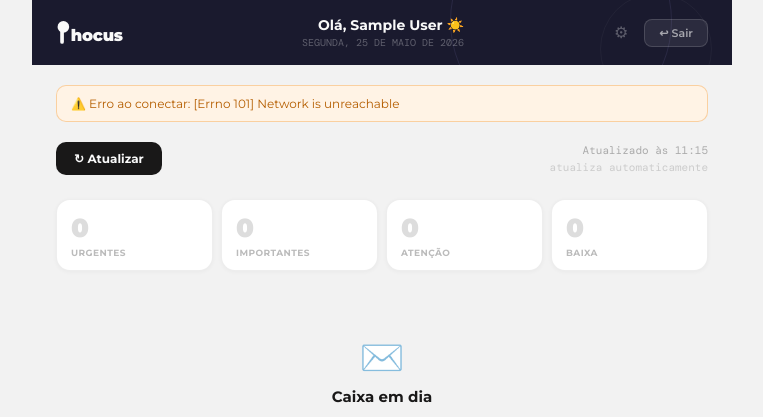
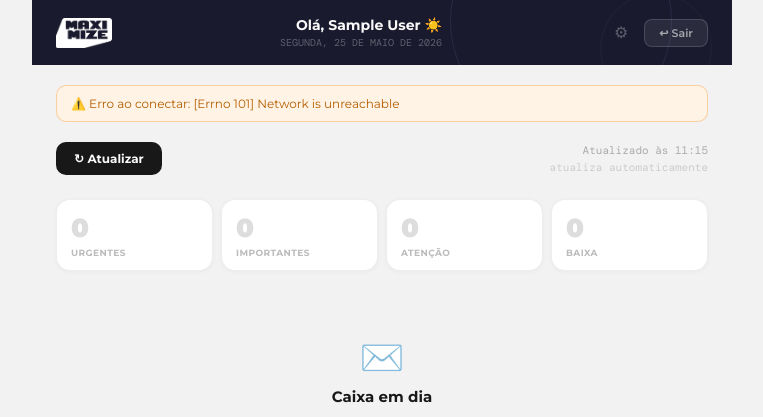
Before and after one commit to Cleverthonfalcao/phocus-meudia, a Flask app: page /meu-dia in a window 1280 px wide. Shown: the top 417 px of the page, without its empty margins (258-1021 px from the left). Run offline with Flask 3, Linux system fonts and the light colour scheme; the visitor is signed in with stand-in values (Sample User, id 1); data that the repository does not hold is empty; some libraries are stand-ins or nearby versions.

Commit message:
fix: substitui SVG inline pelo PNG real no header do dashboard
- Phocus: logo-phocus-branca.png
- Maximize: logo-maxi-branca.png
- Condicional por empresa via Jinja2

Co-Authored-By: Claude Sonnet 4.6 <noreply@anthropic.com>

```diff
--- a/templates/meu_dia.html
+++ b/templates/meu_dia.html
@@ -162,12 +162,11 @@ body{font-family:'Montserrat',sans-serif;background:#F2F2F2;color:#191818;min-he
   <!-- Header -->
   <div class="header">
     <div class="header-left">
-      <svg viewBox="0 0 380 100" width="100" xmlns="http://www.w3.org/2000/svg">
-        <circle cx="28" cy="30" r="22" fill="#F9F9F9"/>
-        <rect x="16" y="42" width="14" height="52" rx="7" fill="#F9F9F9"/>
-        <text x="56" y="83" font-family="'Montserrat','Arial Rounded MT Bold',sans-serif"
-              font-weight="900" font-size="62" fill="#F9F9F9" letter-spacing="-1">hocus</text>
-      </svg>
+      {% if empresa == 'maximize' %}
+        <img src="/static/logo-maxi-branca.png" alt="Maximize" style="height:30px">
+      {% else %}
+        <img src="/static/logo-phocus-branca.png" alt="Phocus Propaganda" style="height:30px">
+      {% endif %}
     </div>
     <div class="header-info">
       <div class="greeting">Olá, {{ nome }} ☀️</div>
```
